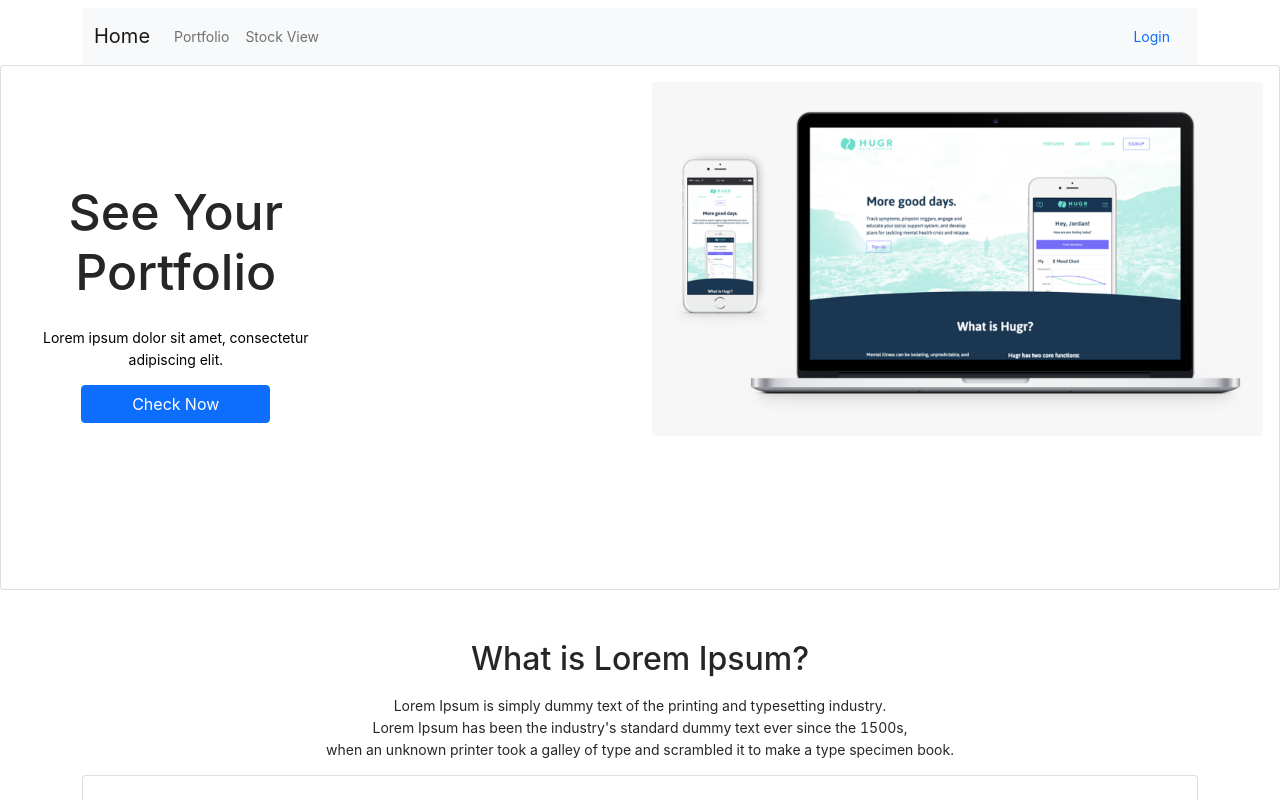
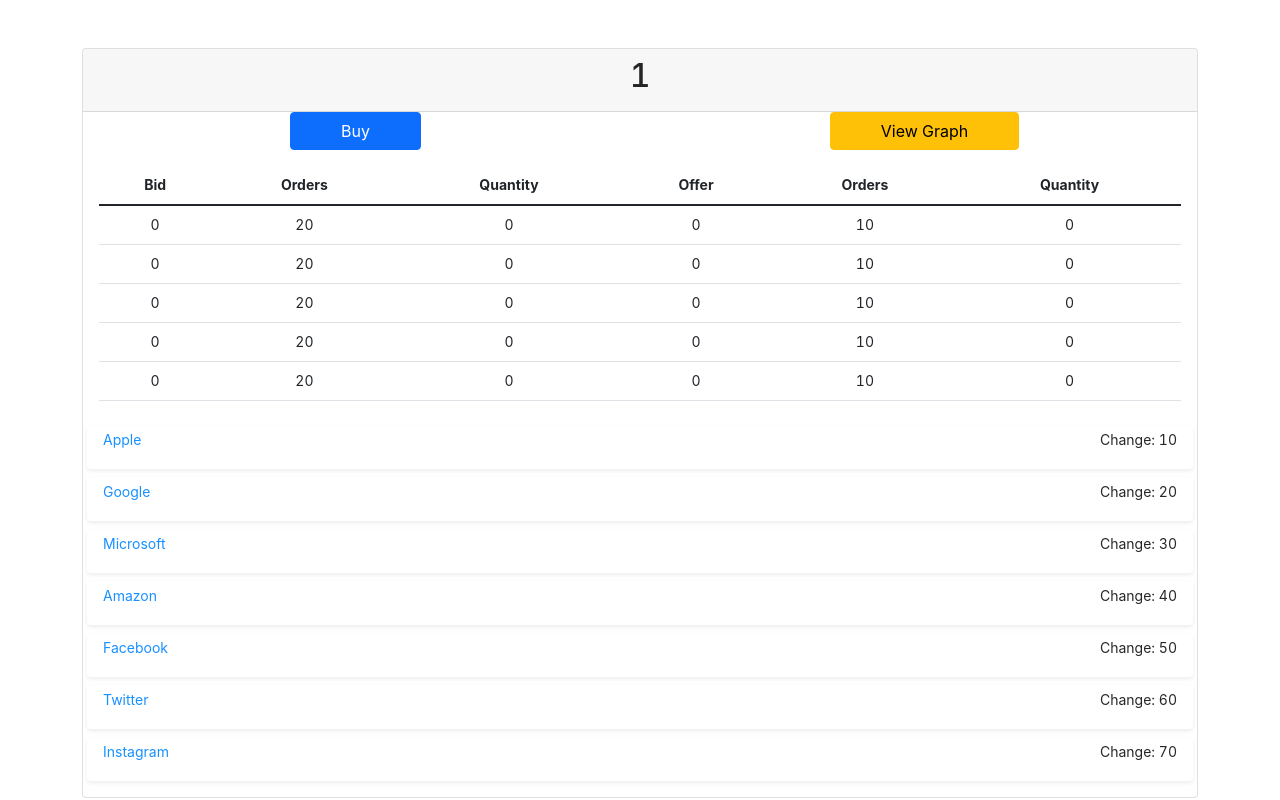
Before and after one commit to jsidd06/stock-portfolio, a React (Create React App) app: page /buy_sell/1 in a window 1280 px wide. Before the commit this address led to /. Shown: the top 800 px of the page. Built offline with nearby package versions, Linux system fonts and the light colour scheme; sample sign-in values are in the browser's storage.

Commit message:
useparams to send the url path with name

```diff
--- a/src/App.js
+++ b/src/App.js
@@ -17,7 +17,7 @@
           <>
             <Route path="/" element={<Home />} />
             <Route path="/stock" element={<StockScreen />} />
-            <Route path="/buy_sell" element={<BuySellScreen />} />
+            <Route path="/buy_sell/:company" element={<BuySellScreen />} />
             <Route path="/selloption" element={<BuySellOptionScreen />} />
             <Route path="/portfolio" element={<Portfolio />} />
             <Route path="/graph" element={<GraphScreen />} />
--- a/src/views/BuySellScreen/BuySellScreen.js
+++ b/src/views/BuySellScreen/BuySellScreen.js
@@ -1,10 +1,11 @@
 import React from "react";
-import { Link } from "react-router-dom";
+import { Link, useParams } from "react-router-dom";
 import {
   Button,
   Card,
   CardBody,
   CardHeader,
+  CardTitle,
   Col,
   Container,
   Row,
@@ -13,9 +14,18 @@
 import Tabledata from "../../FakeData/TableFakeData";
 import data from "../../FakeData/FakeData";
 function BuySellScreen() {
+  const { company } = useParams();
+  if (!company) {
+    return <h1>Sorry this page is not available</h1>;
+  }
   return (
     <Container className="text-center mt-5">
       <Card>
+        <CardHeader>
+          <CardTitle>
+            <h2 className="h2">{company}</h2>
+          </CardTitle>
+        </CardHeader>
         <Row>
           <Col md="6">
             <Link
--- a/src/views/StockView/StockView.js
+++ b/src/views/StockView/StockView.js
@@ -25,7 +25,10 @@
                 <div key={stock.id}>
                   <h3>{stock.company}</h3>
                   <br></br>
-                  <Link className=" btn btn-primary" to="/buy_sell">
+                  <Link
+                    className=" btn btn-primary"
+                    to={`/buy_sell/${stock.company}`}
+                  >
                     BuyNow
                   </Link>
                 </div>
```
